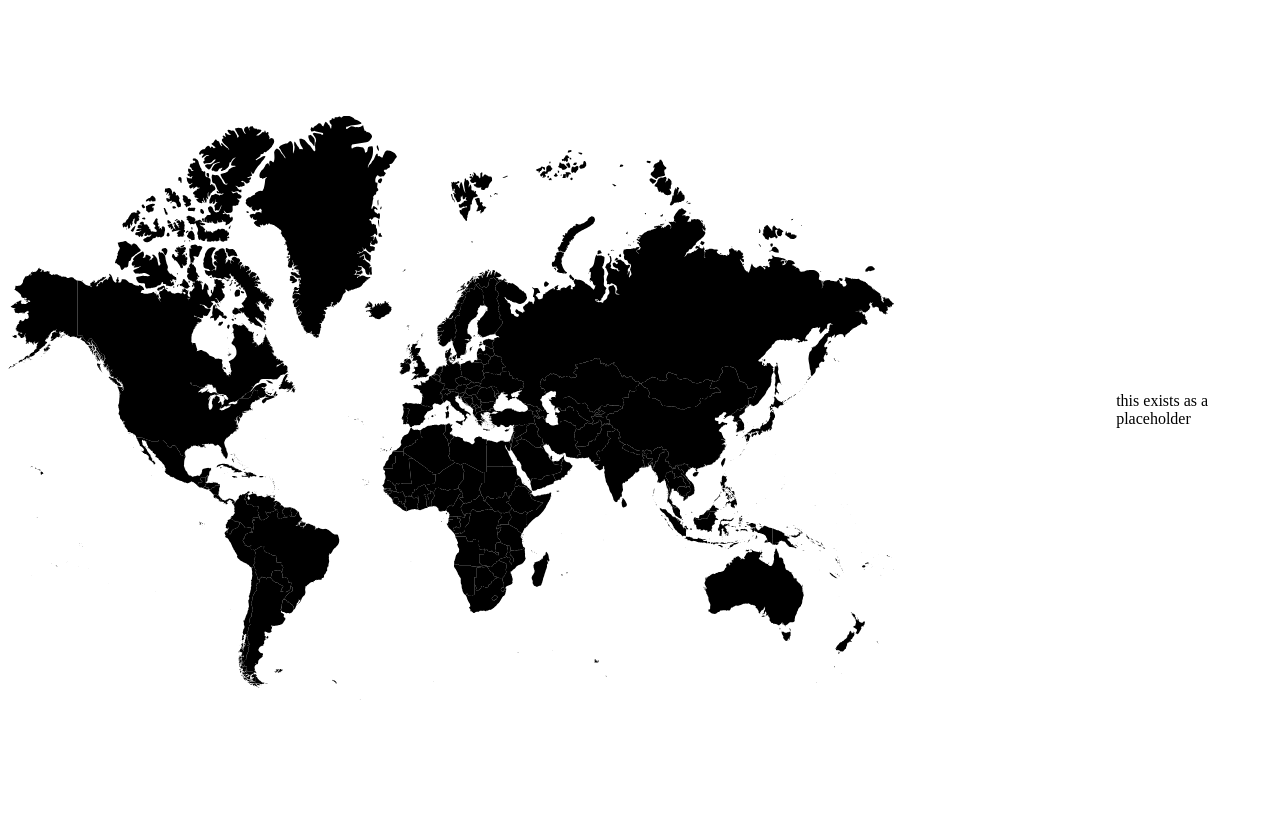
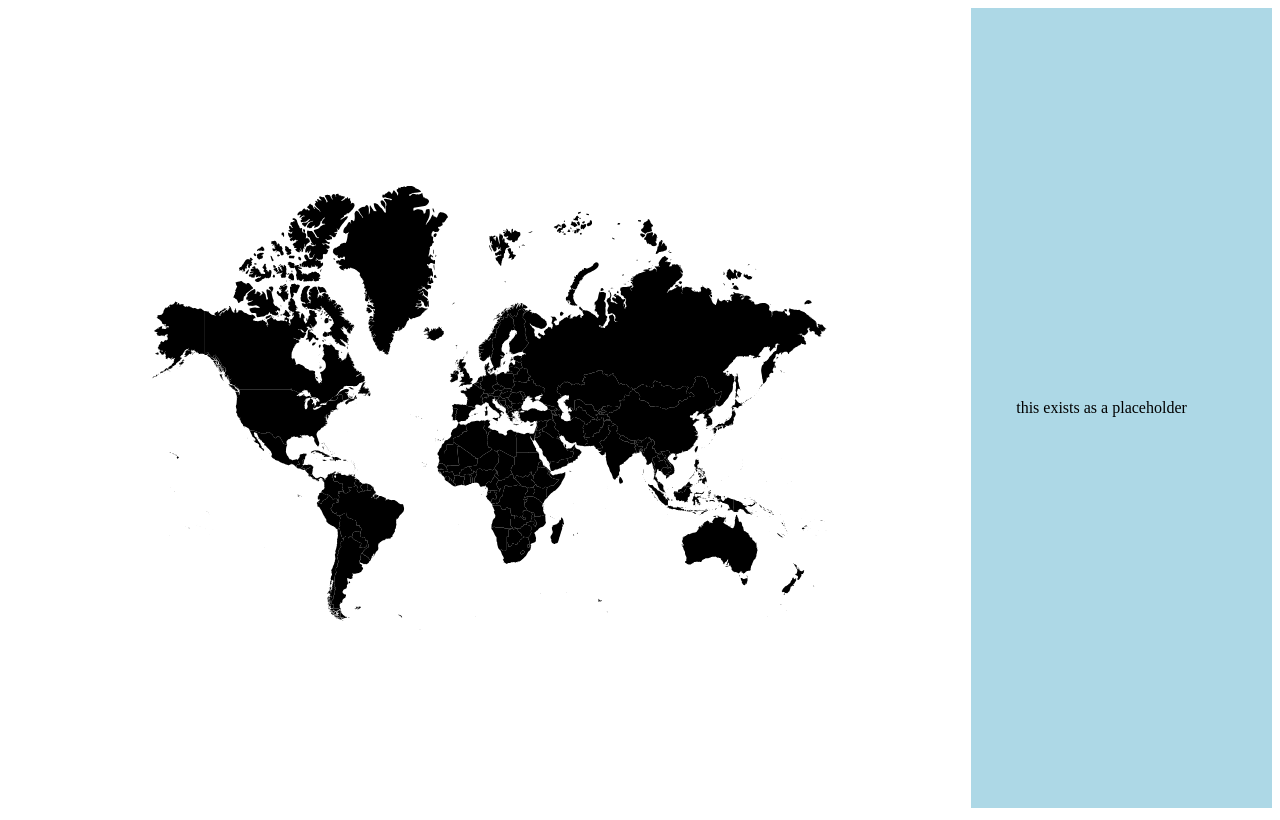
Before and after one commit to garysmith1933/WGUD280, an Angular app: page / in a window 1280 px wide. Built offline with nearby package versions, Linux system fonts and the light colour scheme.

Commit message:
added routing

```diff
--- a/src/app/app.component.html
+++ b/src/app/app.component.html
@@ -1 +1,3 @@
-<app-world></app-world>
+<app-world>
+  <router-outlet></router-outlet>
+</app-world>
--- a/src/app/app.module.ts
+++ b/src/app/app.module.ts
@@ -1,8 +1,13 @@
 import { NgModule } from '@angular/core';
 import { BrowserModule } from '@angular/platform-browser';
+import { RouterModule, Routes } from '@angular/router';
 
 import { AppComponent } from './app.component';
 import { WorldComponent } from './world/world.component';
+
+const appRoutes: Routes = [
+  {path: '', component: WorldComponent }
+]
 
 @NgModule({
   declarations: [
@@ -10,7 +15,8 @@ import { WorldComponent } from './world/world.component';
     WorldComponent
   ],
   imports: [
-    BrowserModule
+    BrowserModule,
+    RouterModule.forRoot(appRoutes, {enableTracing:true})
   ],
   providers: [],
   bootstrap: [AppComponent]
--- a/src/app/world/world.component.css
+++ b/src/app/world/world.component.css
@@ -1,6 +1,6 @@
 img {
   height: 100vh;
-  width: 80%;
+  width: 70%;
 }
 
 #container {
@@ -8,3 +8,18 @@ img {
   justify-content:center;
   align-items: center;
 }
+
+#map-column {
+  display:flex;
+  justify-content: center;
+  align-items: center;
+}
+
+#map-data-column {
+  display: flex;
+  justify-content: center;
+  align-items: center;
+  background-color: lightblue;
+  height: 100vh;
+  width: 30%;
+}
--- a/src/app/world/world.component.html
+++ b/src/app/world/world.component.html
@@ -5,5 +5,8 @@
 
   <section id="map-data-column">
   <p> this exists as a placeholder </p>
+  <ul>
+    <!-- <li *ngFor="let country of countries"></li> -->
+  </ul>
   </section>
 </div>
--- a/src/app/world/world.component.ts
+++ b/src/app/world/world.component.ts
@@ -6,5 +6,4 @@ import { Component } from '@angular/core';
   styleUrls: ['./world.component.css']
 })
 export class WorldComponent {
-
 }
```
